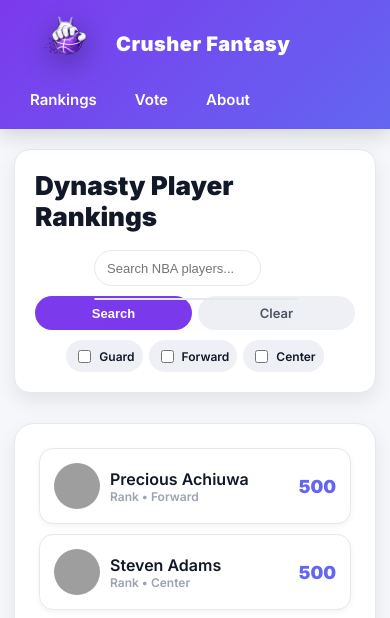
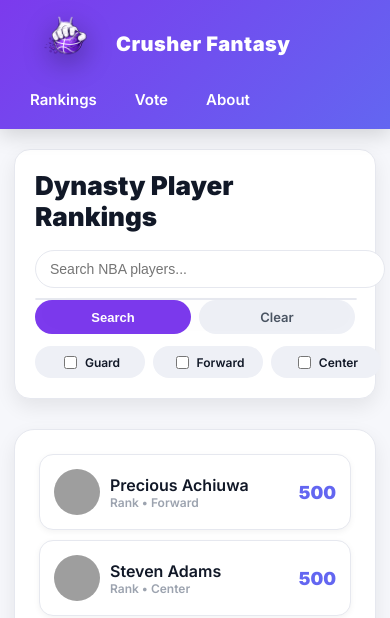
Before and after one commit to nwilfong12/crusherfantasy, a Django app: template players/templates/players/players_list.html in a window 390 px wide. Shown: the top 618 px of the page. Run offline with Django 5.2, Linux system fonts and the light colour scheme; the template is opened without the code that fills it: values that come from a table or form of the project are taken from there, others are empty; data comes from the database, SQL or seed files in the repository; grey boxes are pictures that could not be loaded.

Commit message:
fixed the look of search on mobile4

```diff
--- a/players/templates/players/players_list.html
+++ b/players/templates/players/players_list.html
@@ -303,51 +303,45 @@ tr:hover{
     .controls-row{
         flex-direction:column;
         align-items:stretch;
-        gap:10px;
+        gap:12px;
     }
 
     /* ===== COMPACT MOBILE TOOLBAR ===== */
 .mobile-search-line{
-    display:flex;
-    justify-content:center;
+    width:100%;
 }
+
 .mobile-search-line .search-input{
-    width:70%;
-    max-width:260px;
-    height:34px;
-    font-size:13px;
-    padding:0 12px;
-    border-radius:18px;
+    width:100%;
+    height:36px;
+    font-size:14px;
+    padding:0 14px;
+    border-radius:20px;
 }
 
 .mobile-button-line{
+    width:100%;
     display:flex;
-    gap:6px;
-    justify-content:center;
+    gap:8px;
 }
 
 .mobile-button-line .toolbar-btn{
     flex:1;
     height:34px;
     font-size:13px;
-    border-radius:18px;
-    padding:0 12px;
-    min-width:auto;
+    border-radius:20px;
 }
-
 .mobile-filter-line{
+    width:100%;
     display:flex;
-    gap:6px;
-    justify-content:center;
+    gap:8px;
 }
 
 .mobile-filter-line .toolbar-btn{
-    flex:0;
-    min-width:auto;
+    flex:1;
     height:32px;
     font-size:12px;
-    border-radius:18px;
-    padding:0 8px;
+    border-radius:20px;
 }
 
     /* Dropdown fix */
```
Also changed, not shown: voting/templates/voting/voting.html (+11 -6 lines).
